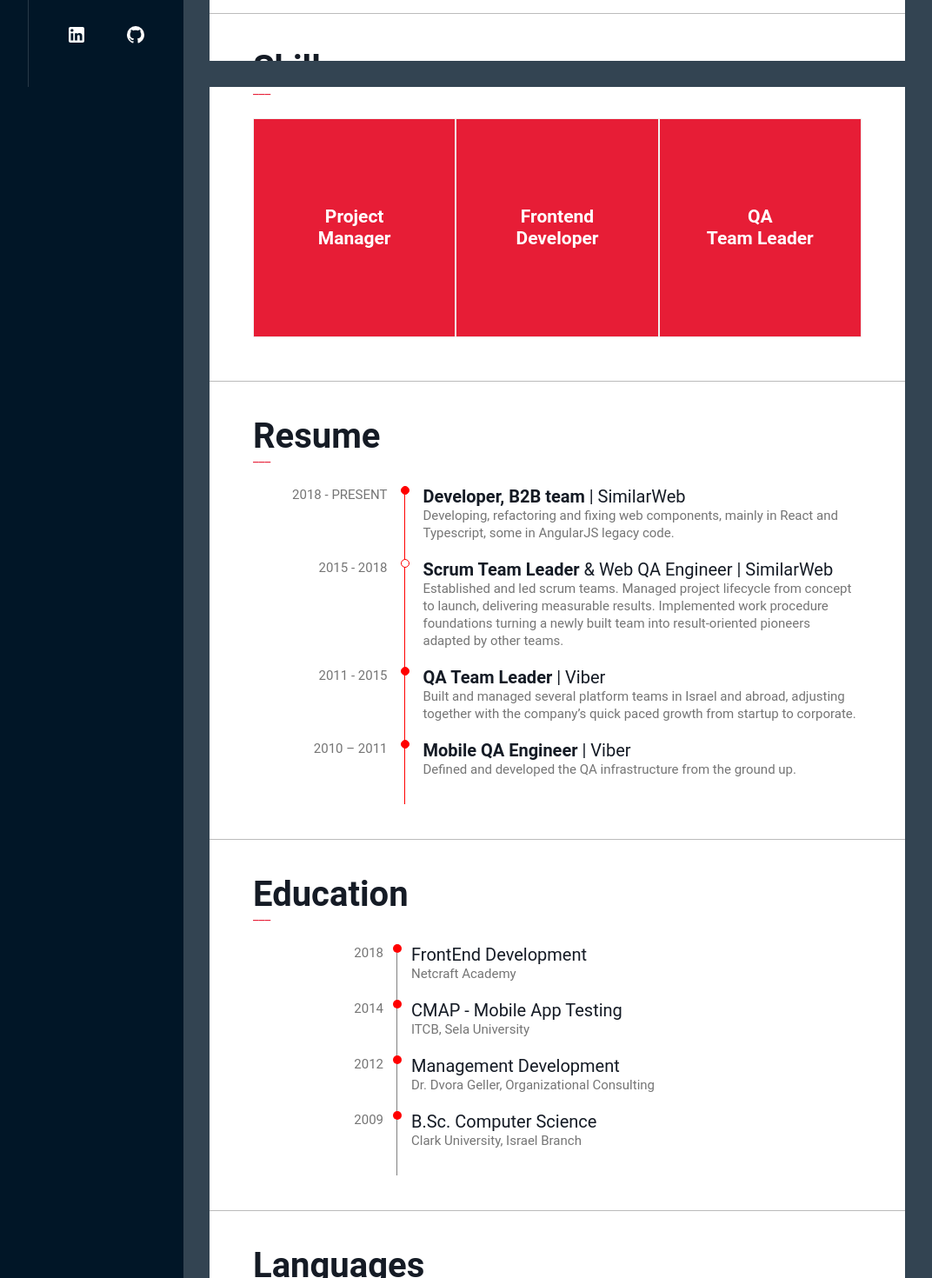
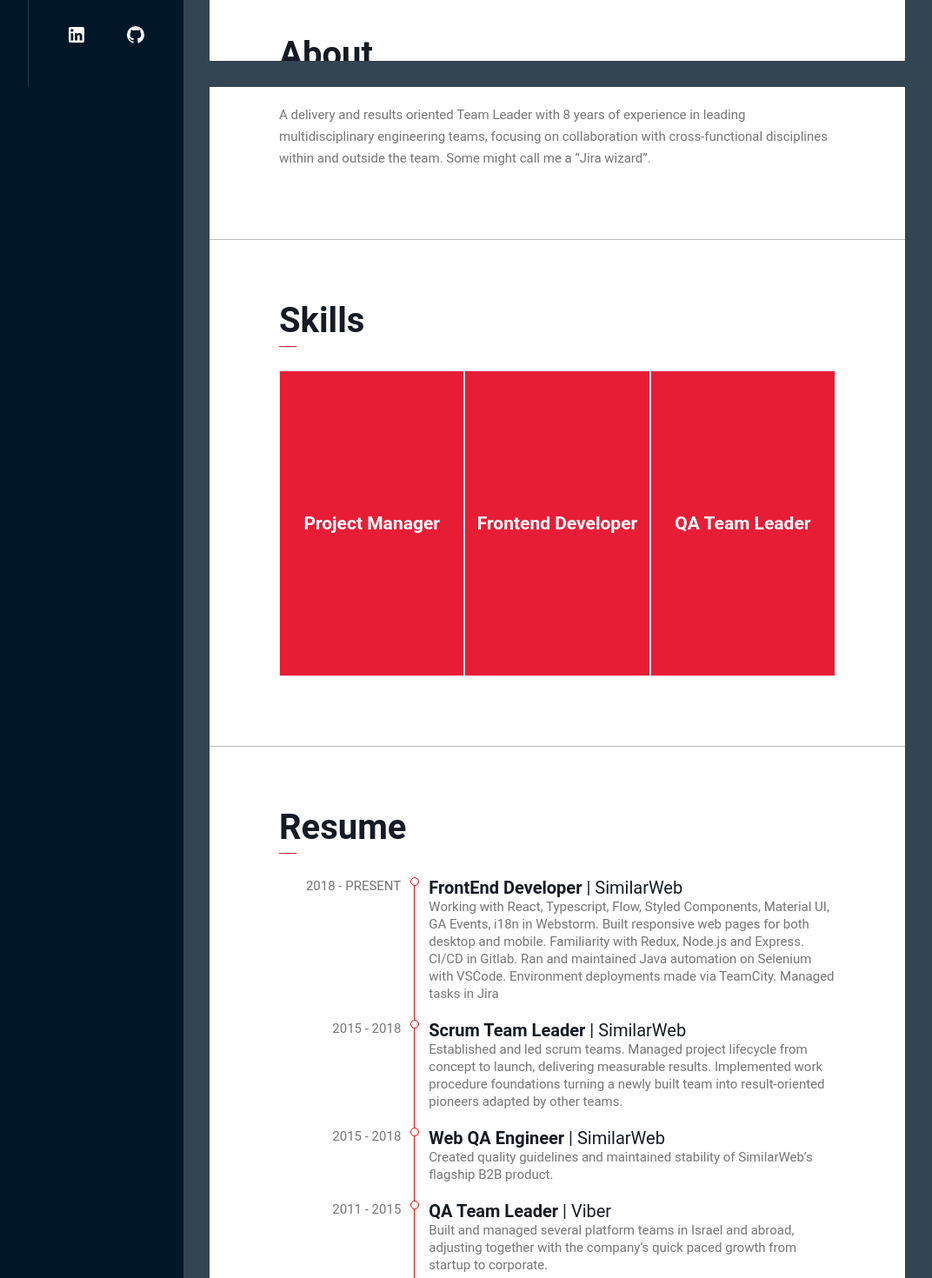
Before and after one commit to Angeleeloo/ProjectPorfolio, a React (Create React App) app in the folder client/: page / in a window 1280 px wide. Shown: the part 700-2170 px from the top of the page at 87% size, without its empty margins (173-1245 px from the left). Built offline with nearby package versions, Linux system fonts and the light colour scheme.

Commit message:
Fixed timeline functionality

```diff
--- a/client/src/Components/Contact/Contact.js
+++ b/client/src/Components/Contact/Contact.js
@@ -11,10 +11,8 @@ export const Contact = () => {
   }
   const handleSubmit = e => {
     e.preventDefault()
-    //destructure from inputs
     const {name,email,phone,message} = inputs
     axios.post('/sendtome', {
-      //make an object to be handled from req.body on the backend.
       name,
       email,
       phone,
@@ -36,7 +34,7 @@ export const Contact = () => {
             </InputForm>
             <ContactDetails>
                 <Title>Let’s talk</Title>
-                <Subtitle>Got an offer? Wanna collaborate?</Subtitle>
+                <Subtitle>Wanna collaborate? Got an offer?</Subtitle>
                 <Detail href={'tel:+972-54-544-3223'}>P - +972-54-544-3223</Detail>
                 <Detail href={'mailto:angelica.avm@gmail.com'}>E - angelica.avm@gmail.com</Detail>
                 <Detail href={'https://goo.gl/maps/a3mni3CdwYnQPYA29'} target={'_blank'}>A - Tel Aviv, Israel</Detail>
--- a/client/src/Components/Education/Education.js
+++ b/client/src/Components/Education/Education.js
@@ -1,8 +1,30 @@
-import React from 'react';
+import React, { useState, useLayoutEffect } from 'react';
 import {SectionContainer, SectionTitle, Separator} from '../../Components/StyledMainPage.js';
 import {ContentContainer, EducationContainer, EducationItem, EducationDesc, TimelineSeparator, TimelineDot, TimelineConnector, Date, Title, Subtitle} from './StyledEducation';
 
 export const Education = () => {
+    const [dotActive, setDotActive] = useState([]);
+
+    useLayoutEffect(() => {
+        const onScroll = () => {
+            const scrollPos = window.scrollY + window.innerHeight;
+            console.log('scrollPos is ', scrollPos);
+
+            if (scrollPos > 2700 && scrollPos < 2800) {
+                setDotActive( ...dotActive, [1]);
+            } else if (scrollPos > 2800 && scrollPos < 2900) {
+                setDotActive(...dotActive, [2]);
+            } else if (scrollPos > 2900 && scrollPos < 3000) {
+                setDotActive(...dotActive, [3]);
+            } else if (scrollPos > 3000) {
+                setDotActive(...dotActive, [4]);
+            }
+        };
+
+        window.addEventListener("scroll", onScroll);
+        return () => window.removeEventListener("scroll", onScroll);
+      }, []);
+
     const educationList = [
         {
             date: '2018',
@@ -33,11 +55,11 @@ export const Education = () => {
 
         <ContentContainer>
             <EducationContainer>
-                { educationList.map((item) => (
-                    <EducationItem key={item}>
+                { educationList.map((item, index) => (
+                    <EducationItem key={index}>
                         <Date>{item.date}</Date>
                         <TimelineSeparator>
-                            <TimelineDot />
+                            <TimelineDot id={`dot${index+1}`} style={{ backgroundColor: dotActive.includes(index+1) ? 'red' : 'white' }}/>
                             <TimelineConnector />
                         </TimelineSeparator>
                         <EducationDesc>
--- a/client/src/Components/Education/StyledEducation.js
+++ b/client/src/Components/Education/StyledEducation.js
@@ -45,15 +45,15 @@ export const TimelineSeparator = styled.div`
 `;
 
 export const TimelineDot = styled.div`
-  height: 10px;
-  width: 10px;
+  height: 8px;
+  width: 8px;
   border-radius: 50%;
-  background-color: red;
+  border: 1px solid red;
   margin: 0px 11px;
 `;
 
 export const TimelineConnector = styled.div`
-  background-color: grey;
+  background-color: red;
   width: 1px;
   height: 100%;
   margin: 0px 15px;
--- a/client/src/Components/MainPage.js
+++ b/client/src/Components/MainPage.js
@@ -14,7 +14,7 @@ export const MainPage = () => {
   const [displayState, setdisplayState] = useState(false);
   window.onscroll = () => {scrollFunction()};
   const scrollFunction = () => {
-    if (document.body.scrollTop > 20 || document.documentElement.scrollTop > 20) {
+    if (document.body.scrollTop > 450 || document.documentElement.scrollTop > 450) {
       setdisplayState(true);
     } else {
       setdisplayState(false);
--- a/client/src/Components/Resume/Resume.js
+++ b/client/src/Components/Resume/Resume.js
@@ -1,37 +1,34 @@
-import React, { useRef, useState, useLayoutEffect } from 'react';
+import React, { useState, useLayoutEffect } from 'react';
 import {SectionContainer, SectionTitle, Separator} from '../../Components/StyledMainPage.js';
 import {ExperienceContainer, ExperienceItem, ExperienceDesc, Date, Title, Subtitle, TimelineSeparator, TimelineDot, TimelineConnector} from './StyledResume.js';
 
 export const Resume = () => {
-    const dot1 = useRef(null),
-          dot2 = useRef(null),
-          dot3 = useRef(null),
-          dot4 = useRef(null);
-    const [dotActive, setDotActive] = useState({
-        dot1: false,
-        dot2: false,
-        dot3: false,
-        dot4: false
-    });
+    const [dotActive, setDotActive] = useState([]);
+    // const dot1 = document.getElementById('dot1'),
+    //       dot2 = document.getElementById('dot2'),
+    //       dot3 = document.getElementById('dot3'),
+    //       dot4 = document.getElementById('dot4');
 
     useLayoutEffect(() => {
         const topPos = element => element.getBoundingClientRect().top;
         console.log('topPos is ', topPos);
-        // const dot1Pos = topPos(dot1.current),
-        //       dot2Pos = topPos(dot2.current),
-        //       dot3Pos = topPos(dot3.current),
-        //       dot4Pos = topPos(dot3.current);
+        // const dot1Pos = topPos(dot1),
+        //       dot2Pos = topPos(dot2),
+        //       dot3Pos = topPos(dot3),
+        //       dot4Pos = topPos(dot3);
         const onScroll = () => {
             const scrollPos = window.scrollY + window.innerHeight;
             //modify trigger when scroll is center screen (window.innerHeight / 2?)
-            if (scrollPos > 1660 && scrollPos < 1860) {
-                setDotActive(state => ({ ...state, dot1: true }));
-            } else if (scrollPos > 1860 && scrollPos < 2060) {
-                setDotActive(state => ({ ...state, dot2: true }));
-            } else if (scrollPos > 2060 && scrollPos < 2260) {
-                setDotActive(state => ({ ...state, dot3: true }));
-            } else if (scrollPos > 2260) {
-                setDotActive(state => ({ ...state, dot4: true }));
+            if (scrollPos > 2100 && scrollPos < 2200) {
+                setDotActive( ...dotActive, [1]);
+            } else if (scrollPos > 2200 && scrollPos < 2300) {
+                setDotActive(...dotActive, [2]);
+            } else if (scrollPos > 2300 && scrollPos < 2400) {
+                setDotActive(...dotActive, [3]);
+            } else if (scrollPos > 2400 && scrollPos < 2500) {
+                setDotActive(...dotActive, [4]);
+            } else if (scrollPos > 2500) {
+                setDotActive(...dotActive, [5]);
             }
         };
 
@@ -39,55 +36,65 @@ export const Resume = () => {
         return () => window.removeEventListener("scroll", onScroll);
       }, []);
 
+      const experienceList = [
+            {
+                date: '2018 - PRESENT',
+                profession: 'FrontEnd Developer',
+                company: 'SimilarWeb',
+                jobDesc: `Working with React, Typescript, Flow, Styled Components, Material UI, GA Events, i18n in Webstorm.
+                    Built responsive web pages for both desktop and mobile.
+                    Familiarity with Redux, Node.js and Express.
+                    CI/CD in Gitlab.
+                    Ran and maintained Java automation on Selenium with VSCode.
+                    Environment deployments made via TeamCity.
+                    Managed tasks in Jira`
+            },
+            {
+                date: '2015 - 2018',
+                profession: 'Scrum Team Leader',
+                company: 'SimilarWeb',
+                jobDesc: `Established and led scrum teams.
+                    Managed project lifecycle from concept to launch, delivering measurable results.
+                    Implemented work procedure foundations turning a newly built team into result-oriented pioneers adapted by other teams.`
+            },
+            {
+                date: '2015 - 2018',
+                profession: ' Web QA Engineer',
+                company: 'SimilarWeb',
+                jobDesc: `Created quality guidelines and maintained stability of SimilarWeb’s flagship B2B product.`
+            },
+            {
+                date: '2011 - 2015',
+                profession: 'QA Team Leader',
+                company: 'Viber',
+                jobDesc: `Built and managed several platform teams in Israel and abroad, adjusting together with the company’s quick paced growth from startup to corporate.`
+            },
+            {
+                date: '2010 – 2011',
+                profession: 'Mobile QA Engineer',
+                company: 'Viber',
+                jobDesc: `Defined and developed the QA infrastructure from the ground up.`
+            },
+      ];
+
     return (
     <SectionContainer id={'Resume'}>
         <SectionTitle>Resume</SectionTitle>
         <Separator>___</Separator>
             <ExperienceContainer>
-                <ExperienceItem>
-                    <Date>2018 - PRESENT</Date>
-                    <TimelineSeparator>
-                        <TimelineDot ref={dot1} style={{ backgroundColor: dotActive.dot1 ? 'red' : 'white' }}/>
-                        <TimelineConnector />
-                    </TimelineSeparator>
+                { experienceList.map((item, index) => (
+                    <ExperienceItem key={index}>
+                        <Date>{item.date}</Date>
+                        <TimelineSeparator>
+                            <TimelineDot id={`dot${index+1}`} style={{ backgroundColor: dotActive.includes(index+1) ? 'red' : 'white' }}/>
+                            <TimelineConnector />
+                        </TimelineSeparator>
                         <ExperienceDesc>
-                            <Title><b>Developer, B2B team</b> | SimilarWeb</Title>
-                            <Subtitle>Developing, refactoring and fixing web components, mainly in React and Typescript, some in AngularJS legacy code.</Subtitle>
+                            <Title><b>{item.profession}</b> | {item.company}</Title>
+                            <Subtitle>{item.jobDesc}</Subtitle>
                         </ExperienceDesc>
-                </ExperienceItem>
-                <ExperienceItem>
-                    <Date>2015 - 2018</Date>
-                    <TimelineSeparator>
-                    <TimelineDot ref={dot2} style={{ backgroundColor: dotActive.dot2 ? 'red' : 'white' }}/>
-                        <TimelineConnector />
-                    </TimelineSeparator>
-                        <ExperienceDesc>
-                            <Title><b>Scrum Team Leader</b> & Web QA Engineer | SimilarWeb</Title>
-                            <Subtitle>Established and led scrum teams. Managed project lifecycle from concept to launch, delivering measurable results. Implemented work procedure foundations turning a newly built team into result-oriented pioneers adapted by other teams.</Subtitle>
-                        </ExperienceDesc>
-                </ExperienceItem>
-                <ExperienceItem>
-                    <Date>2011 - 2015</Date>
-                    <TimelineSeparator>
-                    <TimelineDot ref={dot3} style={{ backgroundColor: dotActive.dot3 ? 'red' : 'white' }}/>
-                        <TimelineConnector />
-                    </TimelineSeparator>
-                        <ExperienceDesc>
-                            <Title><b>QA Team Leader</b> | Viber</Title>
-                            <Subtitle>Built and managed several platform teams in Israel and abroad, adjusting together with the company’s quick paced growth from startup to corporate.</Subtitle>
-                        </ExperienceDesc>
-                </ExperienceItem>
-                <ExperienceItem>
-                    <Date>2010 – 2011</Date>
-                    <TimelineSeparator>
-                    <TimelineDot ref={dot4} style={{ backgroundColor: dotActive.dot4 ? 'red' : 'white' }}/>
-                        <TimelineConnector />
-                    </TimelineSeparator>
-                        <ExperienceDesc>
-                            <Title><b>Mobile QA Engineer</b> | Viber</Title>
-                            <Subtitle>Defined and developed the QA infrastructure from the ground up.</Subtitle>
-                        </ExperienceDesc>
-                </ExperienceItem>
+                    </ExperienceItem>
+                ))}
             </ExperienceContainer>
     </SectionContainer>
   );
--- a/client/src/Components/Sidebar/StyledSidebar.js
+++ b/client/src/Components/Sidebar/StyledSidebar.js
@@ -34,7 +34,6 @@ export const Item = styled.div`
   font-size: 16px;
   cursor: pointer;
   padding: 0px 50px;
-  border-left: solid red;
   &:hover {
     color: rgba(255,255,255,.4);
   }
--- a/client/src/Components/Skills/Skills.js
+++ b/client/src/Components/Skills/Skills.js
@@ -3,43 +3,59 @@ import {SectionContainer, SectionTitle, Separator} from '../../Components/Styled
 import {SkillsContainer, SkillCard, SkillCardInner, SkillFront, SkillBack} from './StyledSkills.js';
 
 export const Skills = () => {
+    const skillsList = [
+        {
+            title: `Project Manager`,
+            desc1: `Jira expert`,
+            desc2: `Scrum, Kanban, sprint & backlog task management`,
+            desc3: `Sprint monitoring and statistics via customized dashboard and reports`,
+            desc4: `Work procedure documentation in Wiki`,
+            desc5: `Training guidelines in Wiki`,
+            desc6: `Roadmaps in Gantt charts`
+        },
+        {
+            title: `Frontend Developer`,
+            desc1: `HTML, CSS, Javascript`,
+            desc2: `React, Redux, Webpack, Webstorm`,
+            desc3: `Flow, Typescript`,
+            desc4: `Gitlab, TeamCity`,
+            desc5: `UTs with Jest`,
+            desc6: `E2E automation with Selenium`
+        },
+        {
+            title: `QA Team Leader`,
+            desc1: `Web page testing`,
+            desc2: `Cross browser validations`,
+            desc3: `Mobile application testing`,
+            desc4: `iOS & Android platforms`,
+            desc5: `E2E automation runs in Java via Selenium`,
+            desc6: `STPs documented in Enterprise Tester and excel`,
+        }
+    ];
+
   return (
     <SectionContainer id={'Skills'}>
         <SectionTitle>Skills</SectionTitle>
         <Separator>___</Separator>
-
         <SkillsContainer>
-            <SkillCard>
-                <SkillCardInner>
-                    <SkillFront>Project<br/>Manager</SkillFront>
-                    <SkillBack>
-                        Jira boards (Scrum, Kandban, customized dashboards), sprint statistics and reports, work
-                        procedure documentation and training guidelines. Gantt charts using TeamGantt.
-                    </SkillBack>
-                </SkillCardInner>
-            </SkillCard>
-
-            <SkillCard>
-                <SkillCardInner>
-                    <SkillFront>Frontend<br/>Developer</SkillFront>
-                    <SkillBack>
-                        HTML, CSS, Javascript, React, AngularJS, Typescript, Grunt, Webpack, Webstorm, Gitlab, TeamCity.
-                    </SkillBack>
-                </SkillCardInner>
-            </SkillCard>
-
-            <SkillCard>
-                <SkillCardInner>
-                    <SkillFront>QA<br/>Team Leader</SkillFront>
-                    <SkillBack>
-                        Software and web application testing. iOS, Android, desktop platforms. TeamCity deployments and automation
-                        runs. STPs documented in Enterprise Tester and excel. Use of ADB tools.
-                    </SkillBack>
-                </SkillCardInner>
-            </SkillCard>
-
+            { skillsList.map((item, index) => (
+                <SkillCard key={index}>
+                    <SkillCardInner>
+                        <SkillFront>{item.title}</SkillFront>
+                        <SkillBack>
+                            <ul>
+                                <li>{item.desc1}</li>
+                                <li>{item.desc2}</li>
+                                <li>{item.desc3}</li>
+                                <li>{item.desc4}</li>
+                                <li>{item.desc5}</li>
+                                <li>{item.desc6}</li>
+                            </ul>
+                        </SkillBack>
+                    </SkillCardInner>
+                </SkillCard>
+            ))}
         </SkillsContainer>
-
     </SectionContainer>
   );
 };
--- a/client/src/Components/Skills/StyledSkills.js
+++ b/client/src/Components/Skills/StyledSkills.js
@@ -9,7 +9,7 @@ export const SkillsContainer = styled.div`
 export const SkillCard = styled.div`
   background-color: transparent;
   width: 250px;
-  height: 250px;
+  height: 350px;
   border: 1px solid #f1f1f1;
   perspective: 1000px;
 `;
@@ -18,9 +18,9 @@ export const SkillCardInner = styled.div`
   position: relative;
   width: 100%;
   height: 100%;
-  text-align: center;
   transition: transform 0.8s;
   transform-style: preserve-3d;
+  cursor: pointer;
   &:hover{
     transform: rotateY(180deg);
   }
@@ -42,8 +42,9 @@ export const SkillFront = styled.div`
 `;
 
 export const SkillBack = styled(SkillFront)`
+  justify-content: normal;
   font-weight: normal;
-  font-size: 15px;
+  font-size: 14px;
   background-color: #06233B;
   transform: rotateY(180deg);
 `;
--- a/client/src/Components/StyledMainPage.js
+++ b/client/src/Components/StyledMainPage.js
@@ -79,7 +79,7 @@ export const ScrollToTopIcon = styled.img`
 `;
 
 export const SectionContainer = styled.div`
-  padding: 50px;
+  padding: 80px;
   border-bottom: 1px solid #bbb;
 `;
 
```
Also changed, not shown: client/src/Components/Home/Home.js (+5 -3 lines), client/src/Components/Home/StyledHome.js (+12 -1 lines), 1 other file (tests, documents, lock files or other folders).
